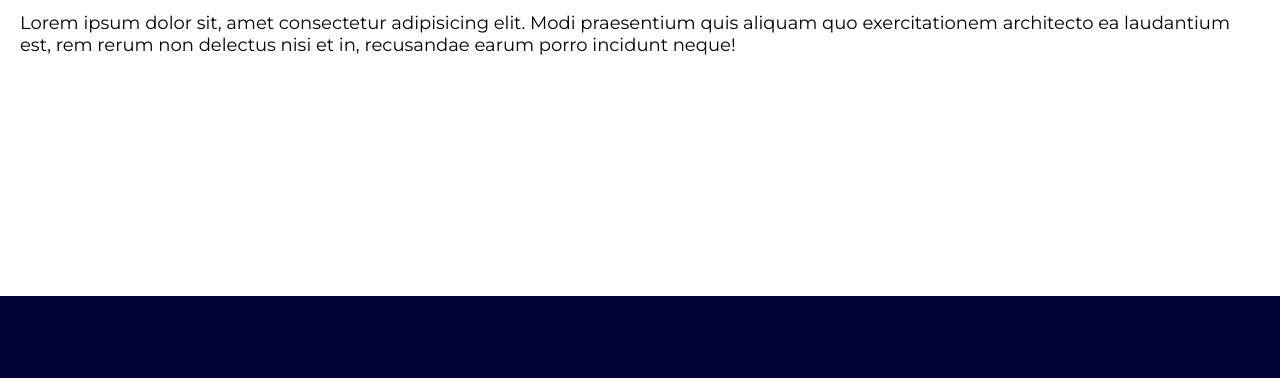
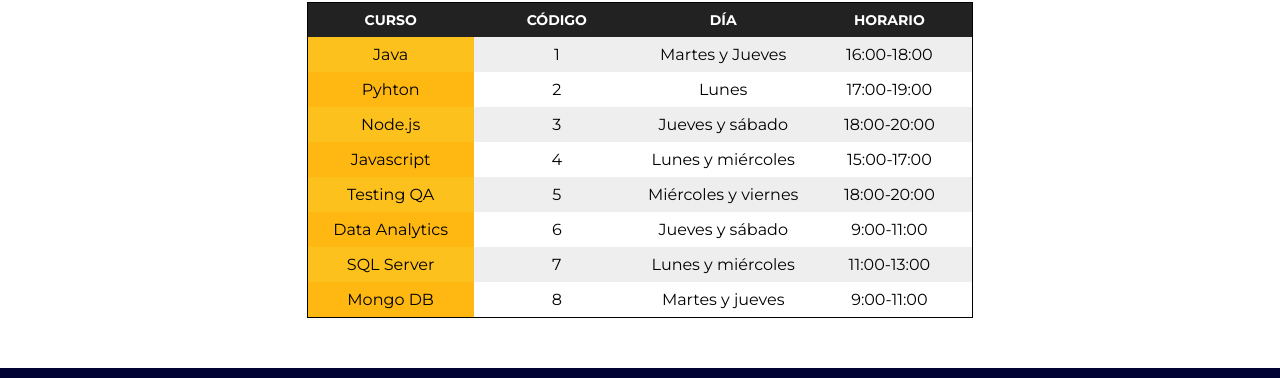
Before and after one commit to Lourdest812/Proyecto-Universidad-Popular-Brigadas-Vanni, a website: page cursos.html in a window 1280 px wide. Shown: the part 147-525 px from the top of the page. Drawn offline with Linux system fonts and the light colour scheme.

Commit message:
Agregado de tabla de cursos, video con iframe en sobre nosotros y agregado de archivos relacionados a la api

```diff
--- a/css/style.css
+++ b/css/style.css
@@ -9,29 +9,31 @@ html{
 }
 
 body{
-    /*font-family:'Segoe UI', Tahoma, Geneva, Verdana, sans-serif;*/
     font-family: 'Montserrat', sans-serif;
     height: 100vh;
     /*footer*/
     display: flex;
     flex-direction: column;
     min-height: 100%;
-    /*background-image: url(/img/yuriy-kovalev-nN1HSDtKdlw-unsplash.jpg);*/
     background-color: rgb(255, 255, 255);
     background-repeat: no-repeat;
 }
 
 main{
-    padding-top: 100px;
-    padding-left: 20px;
-    padding-right: 20px;
-    /*background-color: rgb(255, 255, 255);*/
+    padding: 100px 100px 0px 100px;
 }
 
 h1{
     font-size: 2rem;
     color: rgb(11, 13, 114);
     padding-bottom: 20px;
+}
+
+.titulo_cursos{
+    font-size: 1.5rem;
+    color: rgb(11, 13, 114);
+    padding-bottom: 20px;
+    text-align: center;
 }
 
 
@@ -44,7 +46,7 @@ header{
     line-height: 50px;
     background:rgb(255, 255, 255);
     width: 100%;
-    position: absolute;
+    position: fixed;
 }
 
 
@@ -61,6 +63,10 @@ header * {
     height: 50px;
 }
 
+a{
+    text-decoration: none;
+}
+
 .uni{
     font-size: 30px;
     padding-top: 15px;
@@ -68,11 +74,24 @@ header * {
     font-family: 'Times New Roman', Times, serif;
 }
 
+.uni a{
+    color: rgb(11, 13, 114);
+}
+
+.uni a:hover{
+    color: #190894a8;
+}
+
+p{
+    font-size: 18px;
+    font-family: 'Montserrat' sans-serif;
+}
+
 nav{
     height: 80px;
     width: 100%;
     text-align: center;
-    padding-bottom: 50px;
+
 }
 
 nav ul{
@@ -161,24 +180,23 @@ nav ul{
     #check:checked ~ ul{
         left: 0;
     }
+    main{
+        /* top | right | bottom | left */
+        padding: 100px 10px 0px 10px;
+    }
+    .video iframe{
+        max-width: 100%;
+        max-height: 100%;
     }
 
-/*FIN CSS MENU HAMBURGUESA*/
+    .video {
+        overflow: hidden;
+        padding-top: 5%;
+        width: 100%;
+        height: 100%;
 
-/*
-nav ul{
-    padding: 0px;
-    margin: 0px;
-    text-align: center;
-    display:inline-block;
-    vertical-align:top;
       }
-*/
-/*
-nav .logo{
-    width: 100%;
 }
-*/
 
 /*FOOTER - hay que arreglarlo*/
 footer{
@@ -192,7 +210,6 @@ footer{
     padding: 3rem;
     margin-top: auto;
     top: 100%;
-
 }
 
 .footer-content{
@@ -210,7 +227,7 @@ footer{
     display: flex;
     align-items: center;
     justify-content: center;
-    margin: 1rem 0 1rem 0;
+    margin: 0.5rem 0 0.5rem 0;
 }
 
 .redsoc li{
@@ -232,78 +249,42 @@ footer{
     word-spacing: 2px;
     text-transform: capitalize;
 }
-/*
-.container{
-    display: flex;
-    align-items: center;
-    justify-content: center;
-    padding: 50px 0px;
+.unc{
+    width: 120px;
 }
 
-.container .image-container img{
-    max-width: 100%;
+.seu{
+    width: 120px;
 }
 
-.container .image-container{
-    flex-basis: 40%;
+.unc img{
+    width: 100%;
+    max-width: 100px;
+    cursor: pointer;
 }
 
-.container .frase{
-    font-size: 20px;
-    padding-left: 20px;
-}
-/*
-.container .image-container img{
+.seu img{
     width: 100%;
-    max-width: 400px;
-    height: auto;
-    /*margin-left: auto;
-    margin-right: auto;
-    display: block;
-    margin: 0 auto;
-    padding: 20px;
+    max-width: 50px;
+    size: 10px;
+    cursor: pointer;
 }
 
-.container .image-container{
-    width: 100%;
-}
-/*
-.container{
-    width: 100%;
+.asoc{
+    padding: 20px;
     display: flex;
+    justify-content: space-between;
+    color: #fff;
 
 }
 
-.container .content{
-    width: 100%;
-    align-items: center;
-    display: flex;
-    justify-content: space-between;
-    min-height: 100vh;
-}
-*/
-
-a{
-    text-decoration: none;
+.asoc p{
+    font-size: 10px;
+    display: block;
+    flex-direction: column;
 }
 
-.uni a{
-    color: rgb(11, 13, 114);
-}
-
-.uni a:hover{
-    color: #190894a8;
-}
-/*
-.container.content .frase{
-    width: 100%;
-}
-*/
-p{
-    font-size: 18px;
-    font-family: 'Montserrat' sans-serif;
-}
-
+/*IMAGEN Y FRASE INDEX*/
 .details{
     padding-bottom: 30px;
 }
@@ -319,114 +300,88 @@ p{
 
 .container .frase{
     width: 100%;
-    /*
-    display: flex;
-    justify-content: space-between;
-    */
-    padding: 35px;
     text-align: center;
+    padding-bottom: 50px;
+    padding-top: 50px;
 }
 
 
 .container{
     max-width: 100%;
-    /*display: flex;*/
     align-items: center;
-    /*padding: 20px;*/
 }
 
 .container .image-container{
     width: 100%;
     display: flex;
-    /*justify-content: space-evenly;
-        /*
-        max-width: 600px;
-        margin: 10px;
-        padding: 15px;
-        display: flex;
-        flex: 0 0 150px;
-        */
 }
 
 .container .image-container img{
     width: 100%;
     height: auto;
-    /*max-width: 600px;
-        /*margin-left: auto;
-        margin-right: auto;*/
     max-width: 1000px;
     display: block;
     margin: 0 auto;
     border: 0;
 }
 
-/*
-@media(max-width: 991px){
-    .container{
-        flex-direction: column;
+/*TABLA DE CURSOS*/
+
+th, td {
+    padding: 8px;
 }
 
-    .container .image-container{
-        display: block;
-        margin: 0 auto;
-        max-width: 750px;
+.izquierda{
+    background-color: rgb(255, 184, 18);
+    color: rgb(0, 0, 0);
+    font-weight: 400;
 }
 
-    .container .image-container img{
-        width: 100%;
+th{
+    width: 25%;
+    background-color: #222223;
+    color: white;
+    font-size: 0.875rem;
+	text-transform: uppercase;
+	letter-spacing: 2%;
 }
 
-    .container .frase{
-        padding: 20px;
-    }
+tbody tr:nth-child(odd) {
+    background-color: #fff;
 }
 
-@media(max-width: 750px){
-    .container{
-        flex-direction: column;
+  tbody tr:nth-child(even) {
+    background-color: #eee;
 }
 
-    .container .image-container{
-        flex-direction: column;
-        max-width: 730px;
+tbody tr:nth-child(even) .izquierda {
+    background-color: rgba(255, 187, 0, 0.879);
   }
 
-    .container .image-container img{
-        width: 100%;
+
+table{
+    border-collapse: collapse;
+    border: 1px solid black;
+    margin-left:auto;
+    margin-right:auto;
 }
 
-}
-*/
-
-.unc{
-    width: 120px;
+.tabla{
+    padding-bottom: 50px;
+    vertical-align: middle;
+    text-align: center;
+    overflow-x:auto;
 }
 
-.seu{
-    width: 120px;
+
+.video{
+    text-align: center;
+    width: 100%;
+    height: 100%;
+    padding-bottom: 50px;
 }
 
-.unc img{
-    width: 100%;
-    max-width: 100px;
+.video iframe{
+    width: 900px;
+    height: 500px;
 }
-
-.seu img{
-    width: 100%;
-    max-width: 50px;
-    size: 10px;
-}
-
-.asoc{
-    padding: 20px;
-    display: flex;
-    justify-content: space-between;
-    color: #fff;
-
-}
-
-.asoc p{
-    font-size: 10px;
-    display: block;
-    flex-direction: column;
-}
--- a/cursos.html
+++ b/cursos.html
@@ -43,12 +43,64 @@
         </nav>
     </header>
     <main>
-        <section>
-            <h1>Cursos</h1>
-            <p>Lorem ipsum dolor sit, amet consectetur adipisicing elit. Modi praesentium quis
-                aliquam quo exercitationem architecto ea laudantium est, rem rerum non delectus
-                nisi et in, recusandae earum porro incidunt neque!
-            </p>
+        <h2 class="titulo_cursos">Listado de cursos y horarios</h2>
+        <section class="tabla">
+            <table>
+                <tr>
+                    <th>Curso</th>
+                    <th>Código</th>
+                    <th>Día</th>
+                    <th>Horario</th>
+                </tr>
+                <tr>
+                    <td class="izquierda">Java</td>
+                    <td>1</td>
+                    <td>Martes y Jueves</td>
+                    <td>16:00-18:00</td>
+                </tr>
+                <tr>
+                    <td  class="izquierda">Pyhton</td>
+                    <td>2</td>
+                    <td>Lunes</td>
+                    <td>17:00-19:00</td>
+                </tr>
+                <tr>
+                    <td  class="izquierda">Node.js</td>
+                    <td>3</td>
+                    <td>Jueves y sábado</td>
+                    <td>18:00-20:00</td>
+                </tr>
+                <tr>
+                    <td class="izquierda">Javascript</td>
+                    <td>4</td>
+                    <td>Lunes y miércoles</td>
+                    <td>15:00-17:00</td>
+                </tr>
+                <tr>
+                    <td class="izquierda">Testing QA</td>
+                    <td>5</td>
+                    <td>Miércoles y viernes</td>
+                    <td>18:00-20:00</td>
+                </tr>
+                <tr>
+                    <td class="izquierda">Data Analytics</td>
+                    <td>6</td>
+                    <td>Jueves y sábado</td>
+                    <td>9:00-11:00</td>
+                </tr>
+                <tr>
+                    <td class="izquierda">SQL Server</td>
+                    <td>7</td>
+                    <td>Lunes y miércoles</td>
+                    <td>11:00-13:00</td>
+                </tr>
+                <tr>
+                    <td class="izquierda">Mongo DB</td>
+                    <td>8</td>
+                    <td>Martes y jueves</td>
+                    <td>9:00-11:00</td>
+                </tr>
+            </table>
         </section>
     </main>
     <footer>
```
Also changed, not shown: about.html (+3 -4 lines), package.json (added, +14 -0 lines), js/index.js (added), 1 other file. Lines whose indentation alone changed are shown as unchanged.
